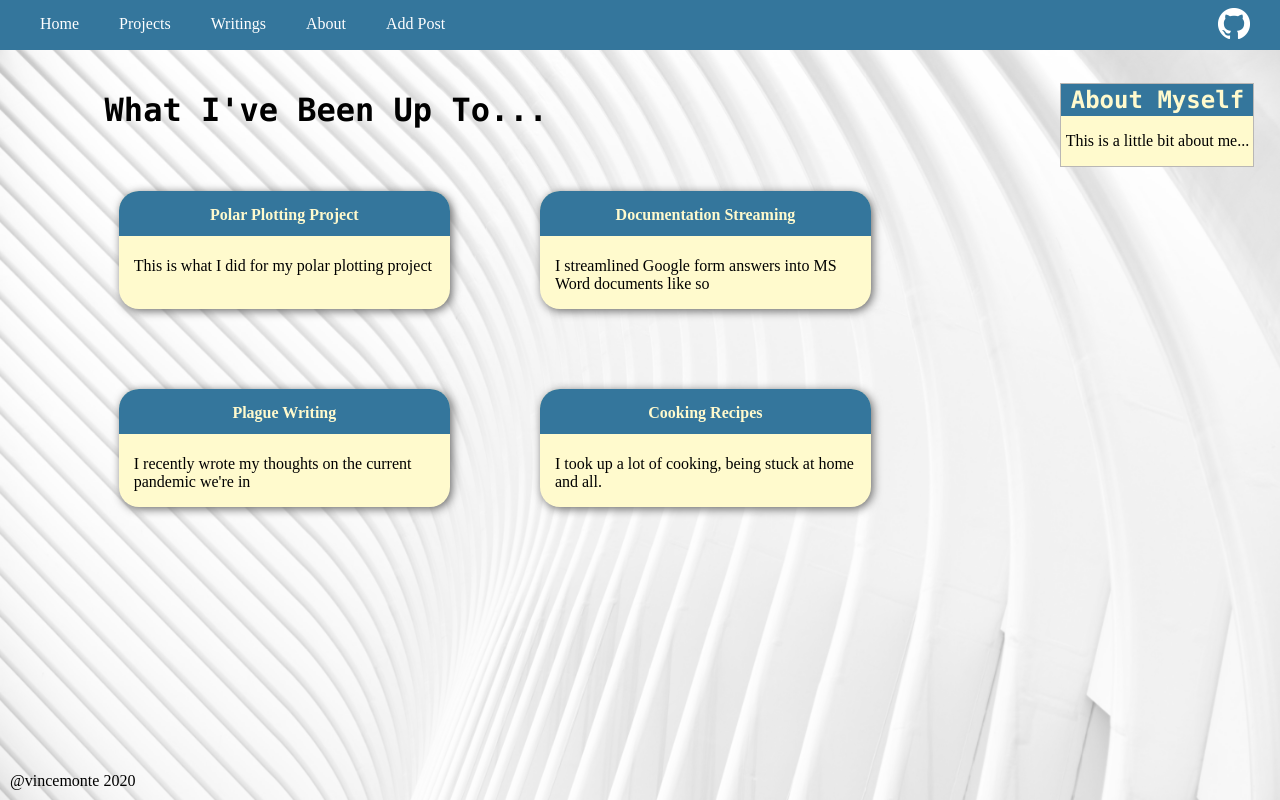
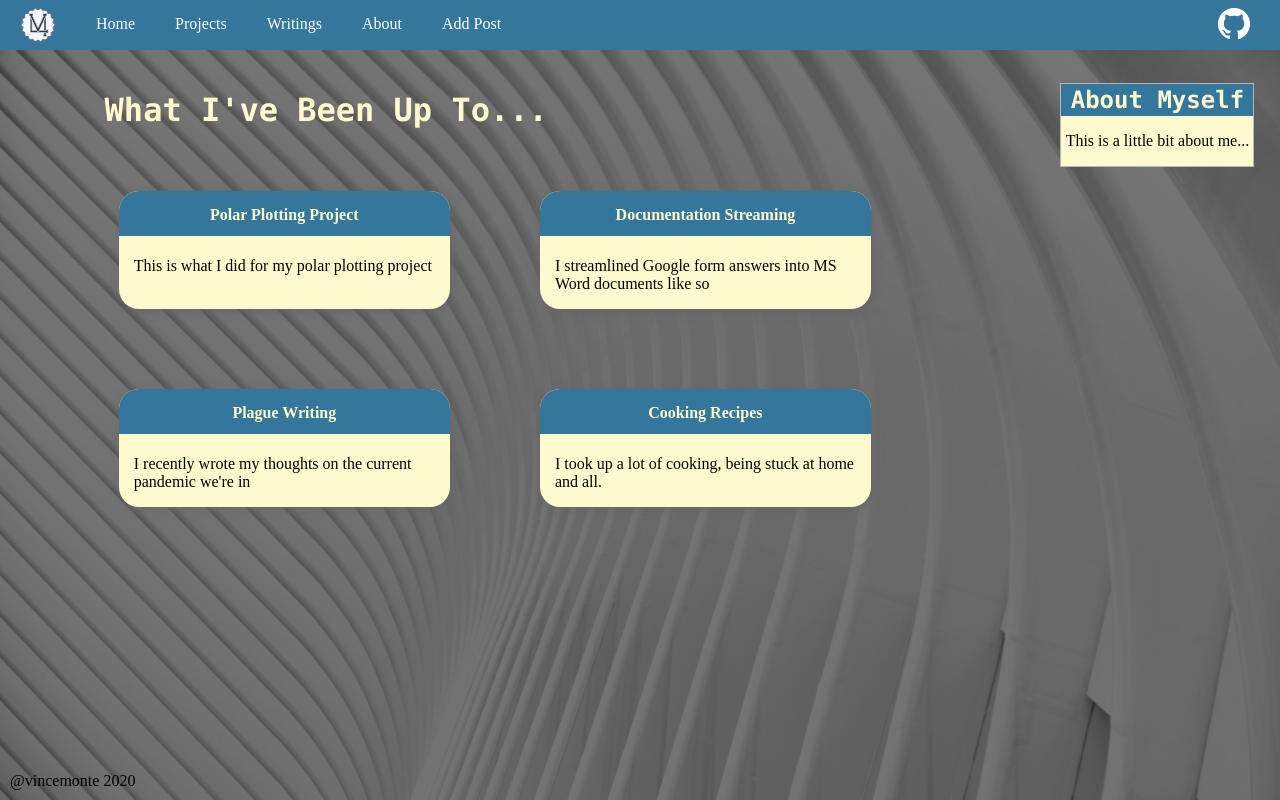
Before and after one commit to vincemonte/PortfolioSite, a Flask app: page / in a window 1280 px wide. Run offline with Flask 2, Linux system fonts and the light colour scheme.

Commit message:
Added my personal logo to the site which has been designed in Adobe Illustrator.

```diff
--- a/personalWebsite/static/main.css
+++ b/personalWebsite/static/main.css
@@ -7,6 +7,20 @@ body{
   width = 100%;
 }
 
+.background-filter{
+  position: absolute;
+  z-index: -1;
+  top: 0;
+  bottom: 0;
+  left: 0;
+  right: 0;
+  background-color: black;
+  width: 100%;
+  height: 100%;
+  background-attachment: fixed;
+  background-size: cover;
+  opacity: .9;
+}
 
 .background-image{
   position: absolute;
@@ -37,7 +51,7 @@ h1, h2{
 .page-header{
   margin-left: 10%;
   font-weight: bold;
-
+  color: #fffacd;
 }
 
 .navbar ul{
@@ -51,7 +65,11 @@ h1, h2{
   padding-left: 20px;
   background-color: #34769C;
 }
-
+.logo li{
+  float: left;
+  padding-top: 8px;
+  margin-right: 20px;
+}
 .nav-page-links li{
   float: left;
 }
--- a/personalWebsite/templates/layout.html
+++ b/personalWebsite/templates/layout.html
@@ -10,6 +10,9 @@
 
       <nav class="navbar">
         <ul>
+          <div class="logo">
+            <li><img src="{{url_for('static', filename='images/VLMLogo_White32px.png')}}"></li>
+          </div>
           <div class="nav-page-links">
             <li><a href="{{ url_for('homepage') }}">Home</a></li>
             <li><a href="{{ url_for('projects') }}">Projects</a></li>
@@ -24,7 +27,9 @@
 
       </nav>
     </header>
-    <div class="background-image"></div>
+    <div class="background-filter">
+      <div class="background-image"></div>
+    </div>
     <main role="main">
         {% block content %}{% endblock %}
     </main>
```
Also changed, not shown: personalWebsite/models.py (+6 -1 lines), personalWebsite/static/images/VLMLogo_White32px.png (added).
